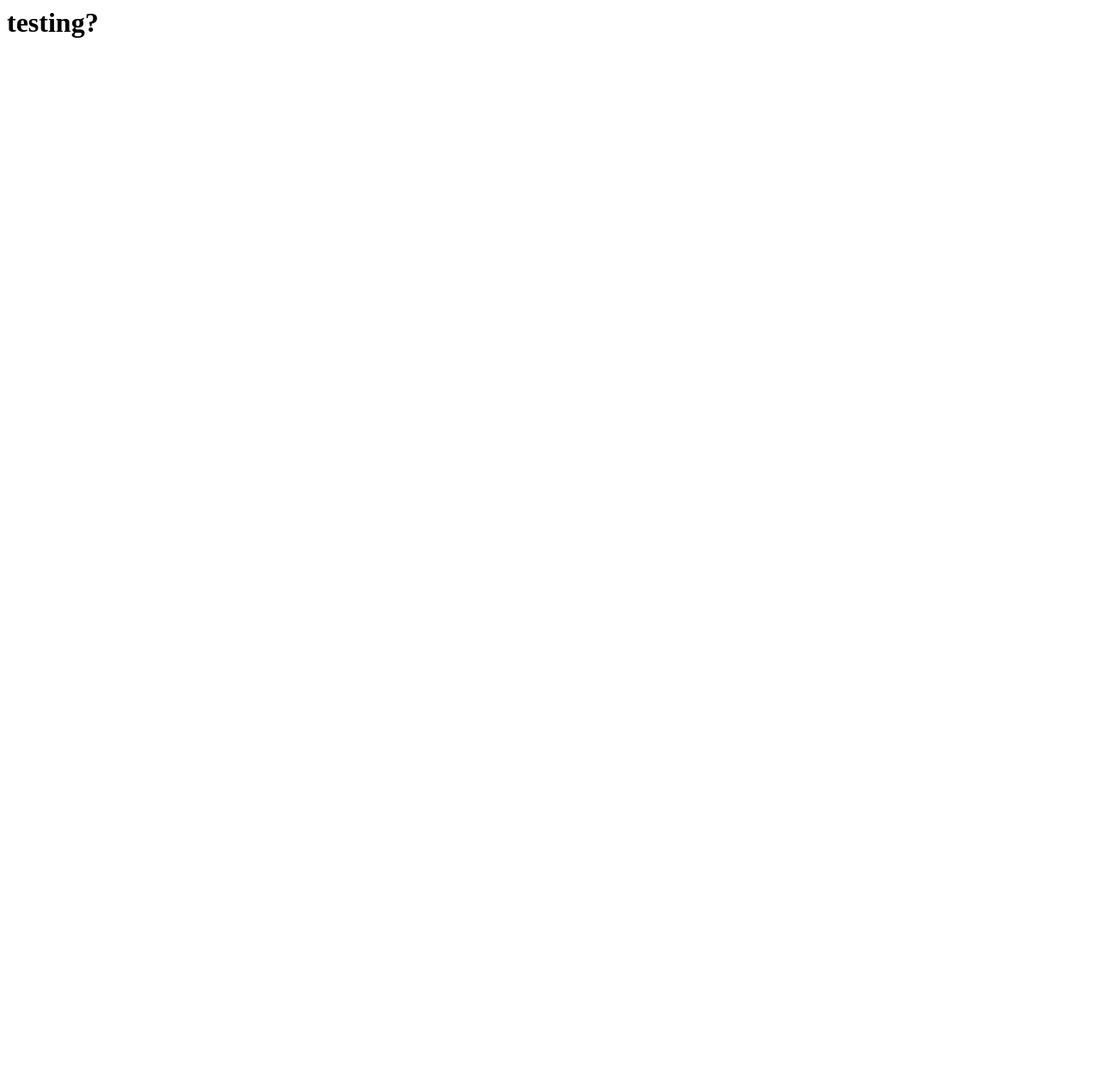
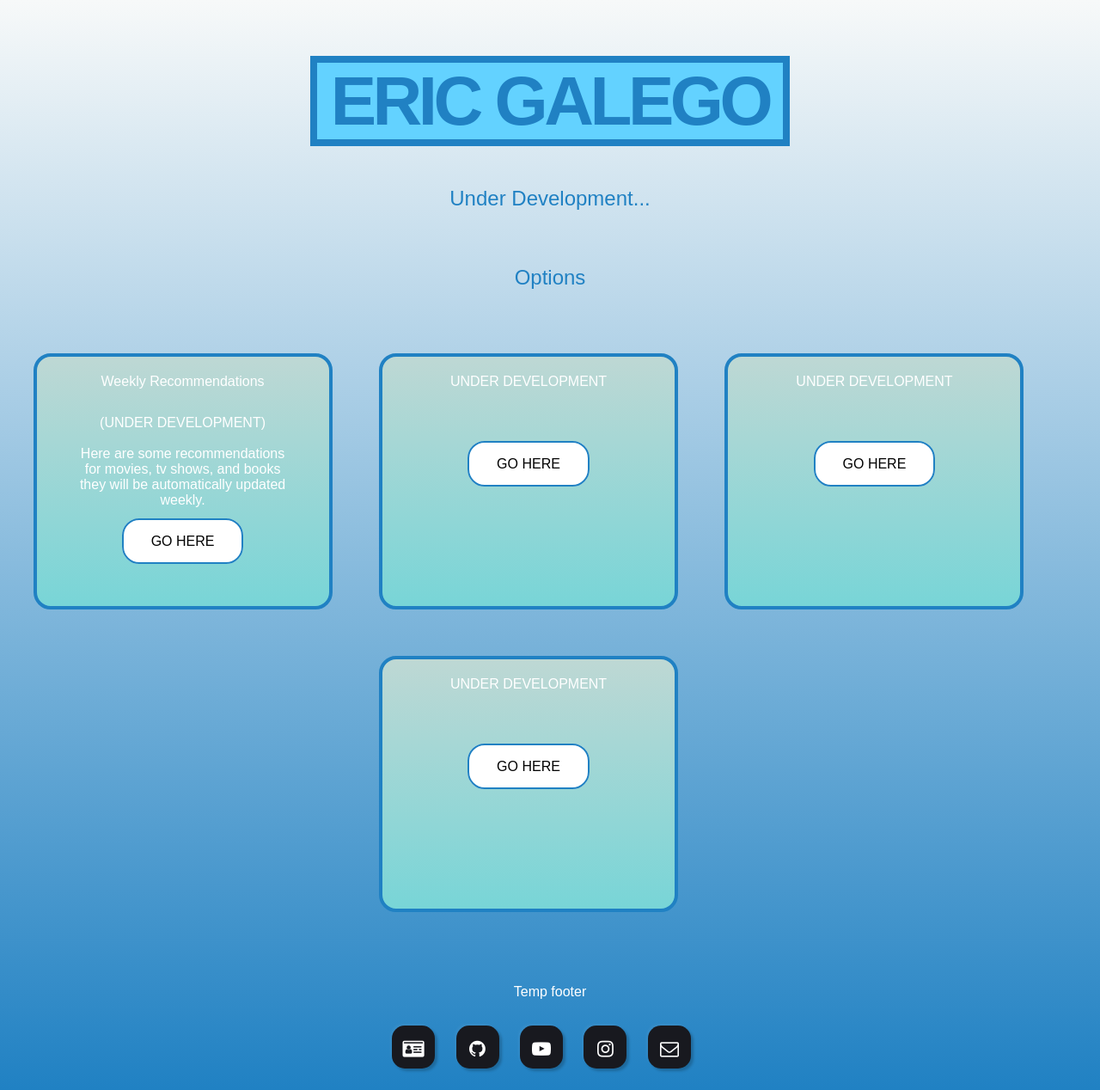
Before and after one commit to galegoer/my-website, a plain HTML site: page index.html in a window 1280 px wide. Shown: the whole page at 86% size. Before the commit the page ends 800 px from the top, so only its background shows below. Drawn offline with Linux system fonts and the light colour scheme.

Commit message:
basic home page layout

```diff
--- a/index.html
+++ b/index.html
@@ -1,7 +1,61 @@
-<html>
-    <body>
-        <h1>
-            <p>testing?</p>
-        </h1>
-    </body>
+<!DOCTYPE html>
+<html lang="en">
+  <head>
+    <meta charset="UTF-8" />
+    <title>Eric Galego</title>
+    <link href="styles.css" rel="stylesheet">
+    <link href="https://stackpath.bootstrapcdn.com/font-awesome/4.7.0/css/font-awesome.min.css"
+    rel="stylesheet" integrity="sha384-wvfXpqpZZVQGK6TAh5PVlGOfQNHSoD2xbE+QkPxCAFlNEevoEH3Sl0sibVcOQVnN"
+    crossorigin="anonymous">
+    <meta name="viewport" content="width=device-width, initial-scale=1.0">
+    <meta name="description" content="Eric's website">
+    <meta name="keywords" content="CSS, JavaScript, Personal, Netlify">
+    <meta name="author" content="Eric Galego">
+
+    <link rel="icon" type="image/png" href="assets/peepog.jpg">
+  </head>
+  <body>
+    <div class="background">
+      <span class="rain"></span>
+      <div class="header">
+        <h1><span class="title-name"> Eric Galego</span></h1>
+        <h2>
+          Under Development...
+        </h2>
+      </div>
+      <div class="options">
+        <h3>Options</h3>
+          <div class="box-container">Weekly Recommendations
+            <p>(UNDER DEVELOPMENT)<br><br>Here are some recommendations for movies, tv shows, and books
+                they will be automatically updated weekly.
+            </p>
+            <a href="recommendations.html" class="button" style="text-decoration: none;">GO HERE</a>
+          </div>
+          <div class="box-container">UNDER DEVELOPMENT<br><br>
+            <p>
+            </p>
+            <a class="button disabled" style="text-decoration: none;">GO HERE</a>
+          </div>
+          <div class="box-container">UNDER DEVELOPMENT<br><br>
+            <p></p>
+            <a class="button disabled" style="text-decoration: none;">GO HERE</a>
+          </div>
+          <div class="box-container">UNDER DEVELOPMENT<br><br>
+            <p></p>
+            <a class="button disabled" style="text-decoration: none;">GO HERE</a>
+          </div>
+      </div>
+
+      <div class="footer">
+        <p>
+          Temp footer
+        </p>
+        <span><a class="footer-buttons disabled"><i class="fa fa-id-card" aria-hidden="true"></i></a></span>
+        <span><a class="footer-buttons" href="https://github.com//galegoer/" target="_blank"><i class="fa fa-github" aria-hidden="true"></i></a></span>
+        <span><a class="footer-buttons" href="https://youtube.com/" target="_blank"><i class="fa fa-youtube-play" aria-hidden="true"></i></a></span>
+        <span><a class="footer-buttons" href="https://instagram.com/" target="_blank"><i class="fa fa-instagram" aria-hidden="true"></i></a></span>
+        <span><a class="footer-buttons disabled"><i class="fa fa-envelope-o" aria-hidden="true"></i></a></span>
+      </div>
+    </div>
+  </body>
 </html>
--- /dev/null
+++ b/styles.css
@@ -0,0 +1,167 @@
+/*color scheme
+F7F9F9
+BED8D4
+78D5D7
+63D2FF
+2081C3
+*/
+
+body {
+  position: relative;
+  margin: 0;
+  padding: 0;
+  font-family: "Inter UI", sans-serif;
+  text-align: center;
+  color: white;
+}
+
+.background {
+  width: 100%;
+  height: 100%;
+  background-image: linear-gradient(#F7F9F9 0%, #2081C3 100%);
+  overflow: hidden;
+  z-index: -1;
+  /* Make the rubber band scroll not show empty white space */
+  top: -10%;
+  height: 120%;
+  min-height: 120vh;
+  margin-bottom: -20%;
+}
+
+.box-container {
+  width: 300px;
+  height: 250px;
+  border-radius: 20px;
+  padding: 20px;
+  margin-right: 50px;
+  margin-top: 50px;
+  background-image: linear-gradient(#BED8D4, #78D5D7);
+  border: 4px solid #2081C3;
+  overflow-y: auto;
+  display: inline-block;
+}
+
+.button {
+  background-color: white;
+  color: black;
+  border: 2px solid #2081C3;
+  padding: 16px 32px;
+  border-radius: 20px;
+  text-align: center;
+  text-decoration: none;
+  font-size: 16px;
+  transition-duration: 0.4s;
+  cursor: pointer;
+}
+
+.button:hover {
+  background-color: #78D5D7;
+  color: white;
+}
+
+.disabled {
+  cursor: not-allowed;
+}
+
+.footer-buttons {
+  display: inline-block;
+  font-size: 22px;
+  width: 50px;
+  height: 50px;
+  background: #18191f;
+  line-height: 55px;
+  border-radius: 15px;
+  box-shadow: -2px -2px 3px rgba(255,255,255,0.05),
+              3px 3px 3px rgba(0,0,0,0.2)
+}
+
+.options {
+  display: inline-block;
+}
+
+h1 {
+  display: block;
+  font-size: 80px;
+}
+
+@media (max-width: 500px) {
+  h1 {
+    font-size: 16vw;
+  }
+}
+
+h2 {
+  font-weight: 500;
+  font-size: 24px;
+  color: #2081C3;
+}
+
+h3 {
+  font-weight: 300;
+  font-size: 24px;
+  color: #2081C3;
+}
+
+a {
+  color: inherit;
+  text-decoration: none;
+}
+
+a:hover {
+  text-decoration: underline;
+}
+
+a:hover .fa {
+  color: #00f3ff;
+  text-shadow: 0 0 15px #00f3ff;
+}
+
+p {
+  margin: 20px;
+  padding: 10px;
+}
+
+.title-name {
+  position: relative;
+  background-color: #63D2FF;
+  font-weight: bold;
+  color: #2081C3;
+  letter-spacing: -4.5px;
+  text-transform: uppercase;
+  padding: 0 16px;
+  margin: 100px;
+  border-color: #2081C3;
+  border: 8px solid;
+  line-height: 1;
+}
+
+code {
+  display: block;
+  box-sizing: border-box;
+  text-align: left;
+  font-size: 18px;
+  width: 100%;
+  padding: 16px 24px;
+  background: rgba(44, 37, 44, 0.8);
+  border: 1px solid #7f797f;
+  border-radius: 8px;
+  margin-bottom: 16px;
+}
+
+.header {
+  position: center;
+}
+
+.options {
+  margin: 20px;
+  display: inline-block;
+}
+
+span {
+  margin-right: 20px;
+}
+
+.footer {
+  margin-top: 50px;
+  margin-bottom: 25px;
+}
```
Also changed, not shown: recommendations.html (added, +27 -0 lines), assets/peepog.jpg (added).
